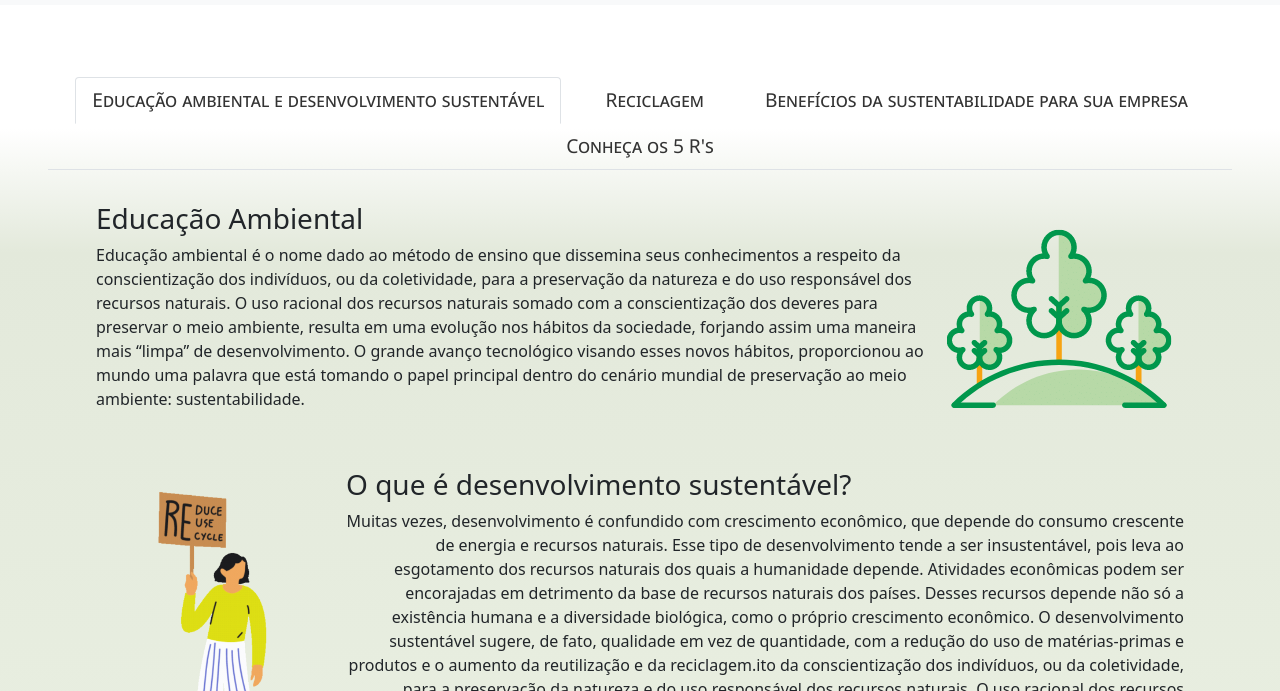
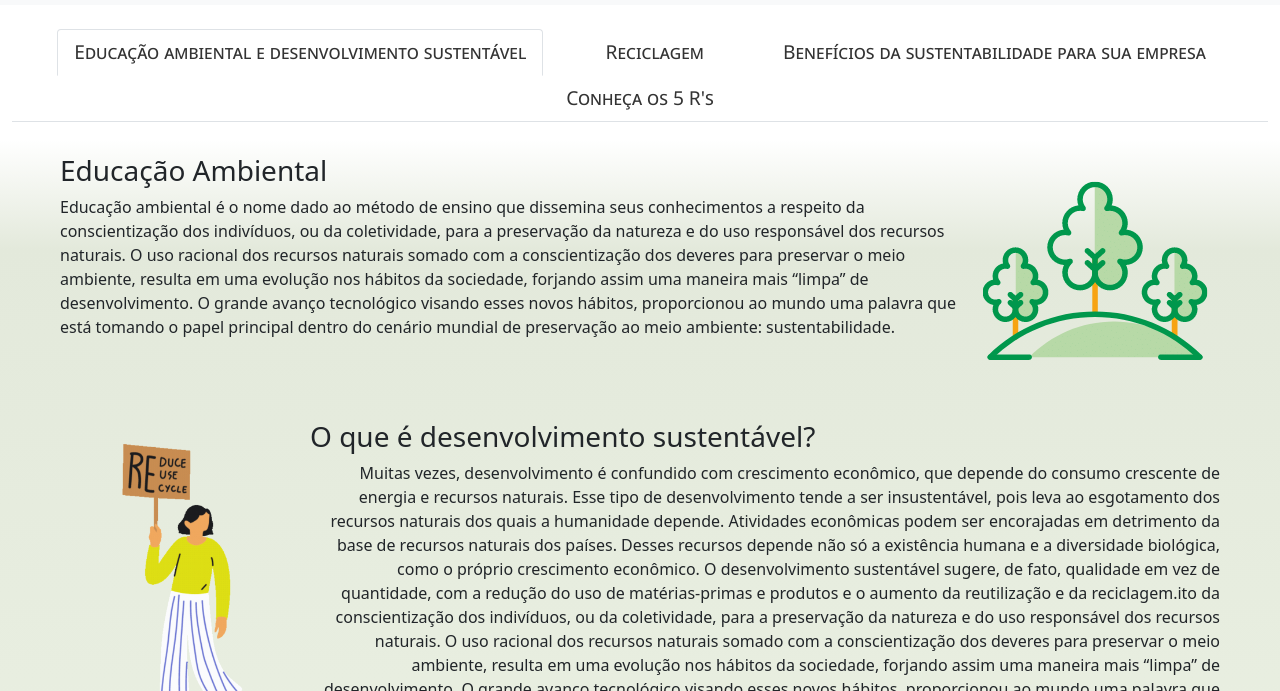
Before and after one commit to renata-matsumoto/devgreen, a website: page html/informativo.html in a window 1280 px wide. Shown: the part 109-800 px from the top of the page. Drawn offline with nearby package versions, Linux system fonts and the light colour scheme.

Commit message:
pequeno ajuste na pagina informativo

```diff
--- a/html/informativo.html
+++ b/html/informativo.html
@@ -56,7 +56,7 @@
 
     </header>
     <!--Conteúdo Principal-->
-    <main id="mainContent" class="container-fluid p-5">
+    <main id="mainContent" class="container-fluid">
         <nav id="tabs">
             <div class="nav nav-tabs mt-4 d-flex justify-content-evenly" id="nav-tab" role="tablist">
                 <a class="nav-item nav-link active" id="nav-home-tab" data-toggle="tab" href="#nav-home" role="tab"
```
